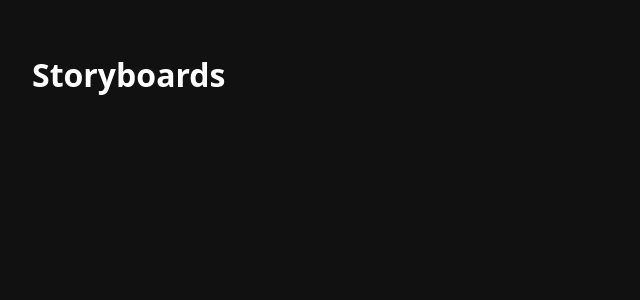
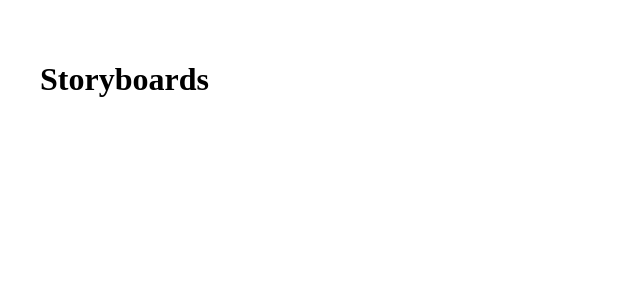
Before and after one commit to friesr/pi5-ptp-grandmaster, a Vue app in the folder frontend/: page /storyboards in a window 1280 px wide. Shown: the top 300 px of the page, without its empty margins (0-640 px from the left). Built offline with nearby package versions, Linux system fonts and the light colour scheme.

Commit message:
Update App.vue

```diff
--- a/frontend/src/App.vue
+++ b/frontend/src/App.vue
@@ -6,12 +6,3 @@
 // Root shell is intentionally minimal.
 // All pages and dashboards load through router.
 </script>
-
-<style>
-body {
-  margin: 0;
-  background: #111;
-  color: #fff;
-  font-family: system-ui, sans-serif;
-}
-</style>
```
